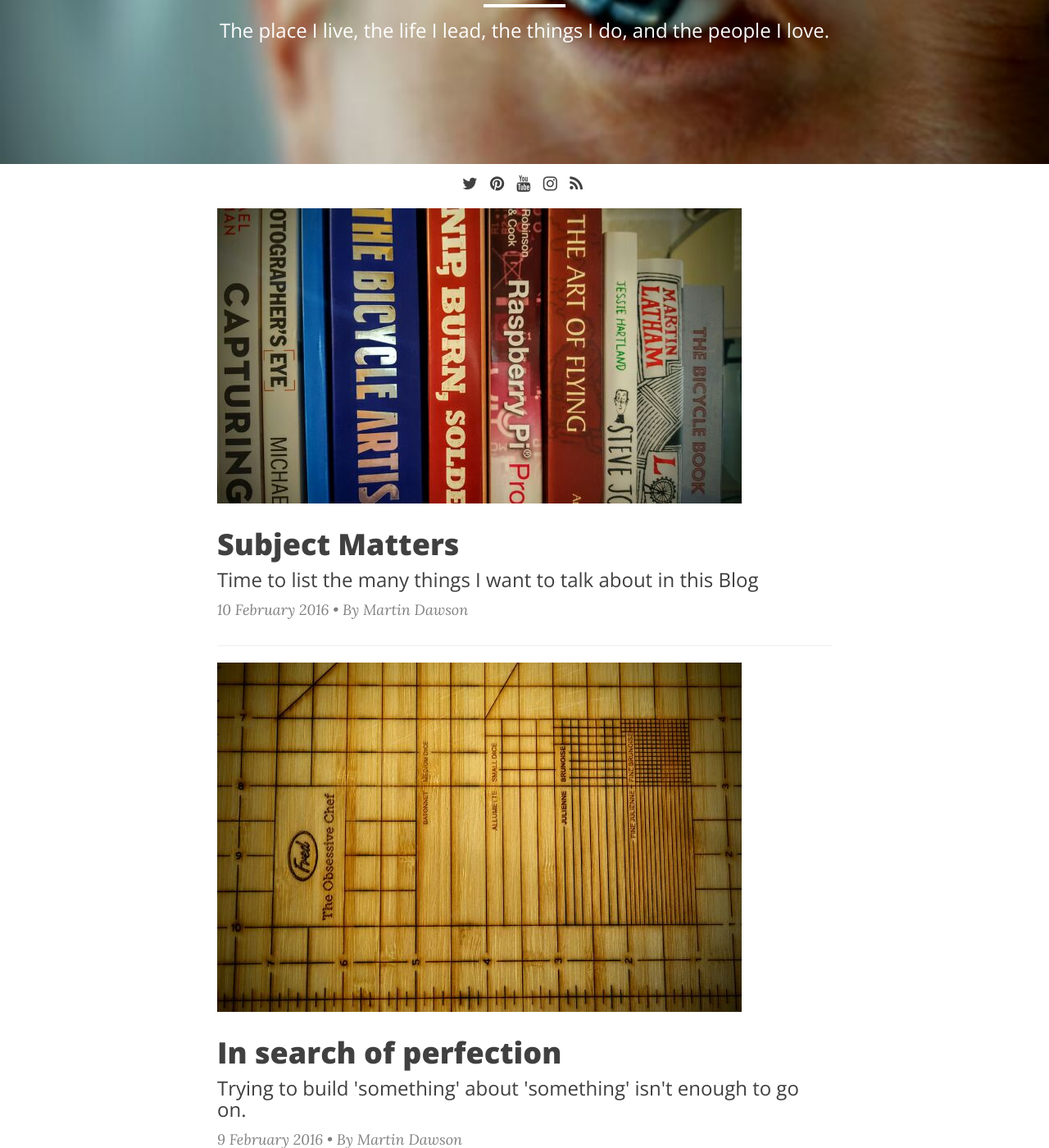
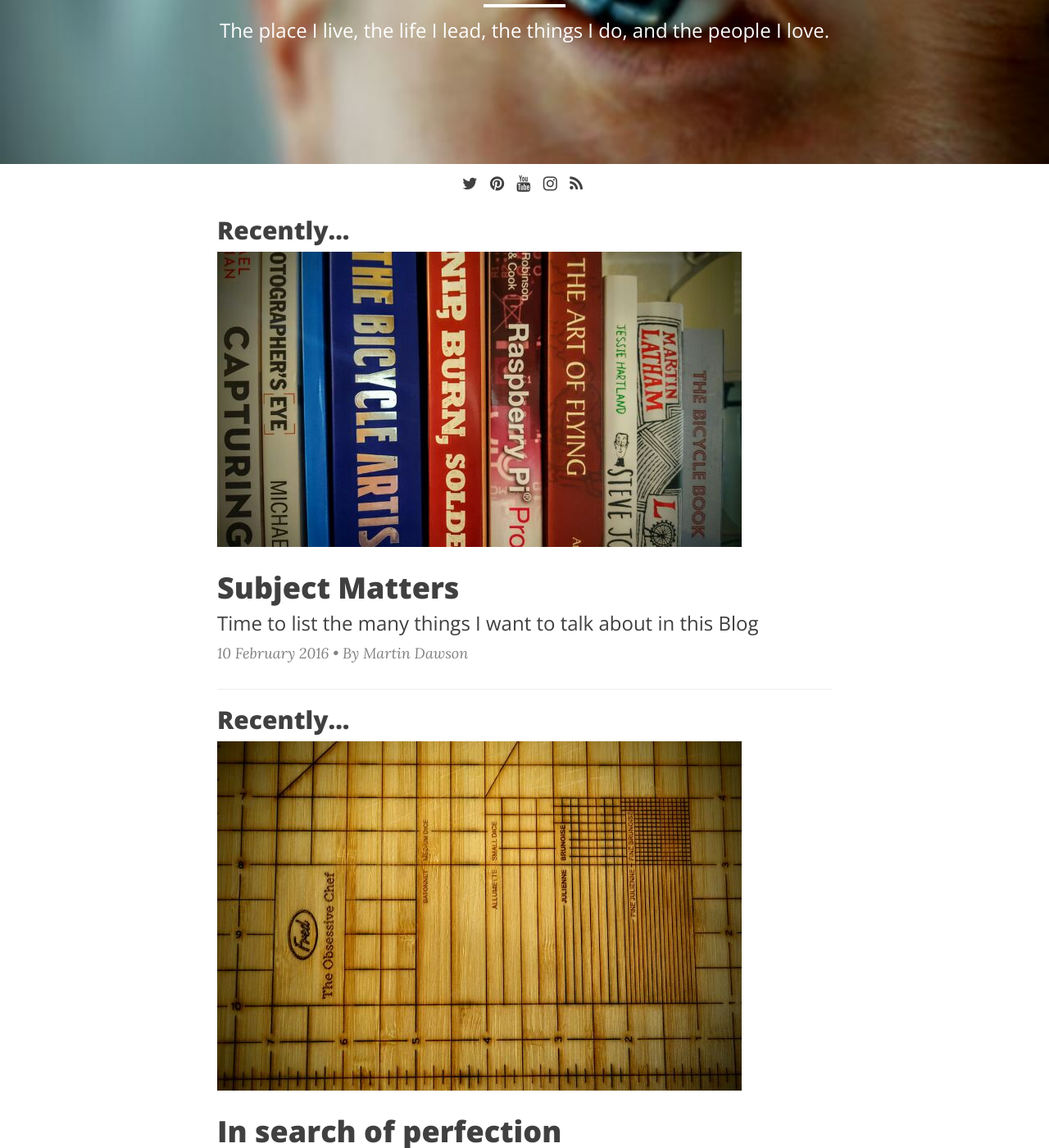
Before and after one commit to dawsneyland/formerdland, a Jekyll site: the page built from index.html, in a window 1280 px wide and 1400 px high, scrolled down 248 px. Shown: the whole window at 82% size. Built offline with Jekyll 4.4.1, drawn with Linux system fonts in a browser that asks for light colours; nearby versions of some CDN libraries; the list of posts is cut into pages by our own code.

Commit message:
Update index.html

```diff
--- a/index.html
+++ b/index.html
@@ -6,6 +6,7 @@
 
 {% for post in paginator.posts %}
 <div class="post-preview">
+    <h2>Recently...</h2>
     <a href="{{ post.url | prepend: site.baseurl }}">
         <img src="{{ post.header-img | prepend: site.baseurl }}" class="img-responsive" alt="">
         <h2 class="post-title">
```
